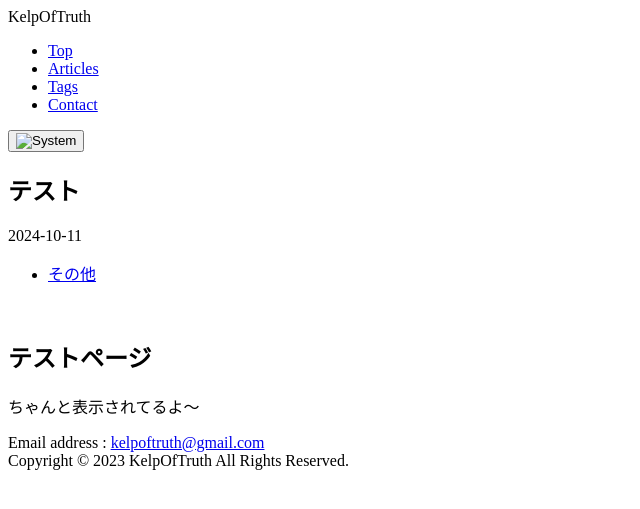
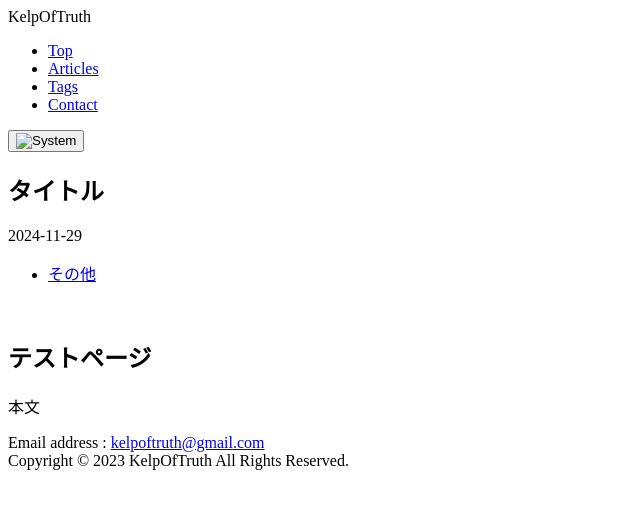
Before and after one commit to kelp-of-truth/articles, a Jekyll site: the page built from _posts/2024-10-11-test.md, in a window 1280 px wide. Shown: the top 509 px of the page, without its empty margins (0-640 px from the left). Built offline with Jekyll 4.4.1, drawn with Linux system fonts in a browser that asks for light colours; nearby versions of some CDN libraries; our own code applies the rules of GitHub Pages for plain Markdown files.

Commit message:
Update 2024-10-11-test.md

```diff
--- a/_posts/2024-10-11-test.md
+++ b/_posts/2024-10-11-test.md
@@ -1,8 +1,10 @@
 ---
-title: テスト
+title: タイトル
 tags:
   - その他
+date: 2024-11-29
+description: 説明文
 ---
 
 # テストページ
-ちゃんと表示されてるよ〜
+本文
```
